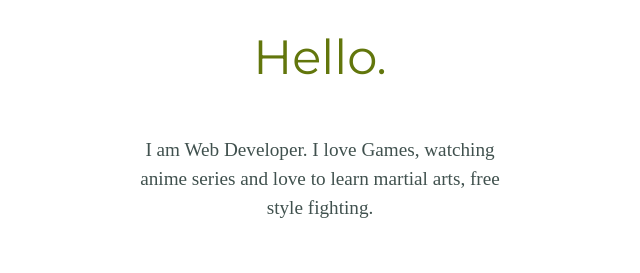
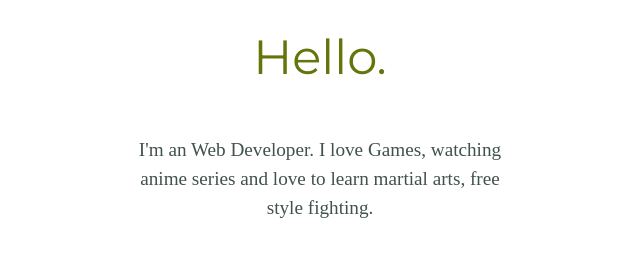
Before and after one commit to Dhanu511/Dhananjaya, a plain HTML site: page index.html in a window 1280 px wide. Shown: the part 1120-1393 px from the top of the page, 320-960 px from the left. Drawn offline with Linux system fonts and the light colour scheme; a web font is replaced by a local one.

Commit message:
Update index.html

```diff
--- a/index.html
+++ b/index.html
@@ -22,7 +22,7 @@
     <div class="profile">
       <img class="img1" src="images/20181105_165942.jpg" alt="my personal picture">
       <h2>Hello.</h2>
-      <p class="p1">I am Web Developer. I love Games, watching anime series and love to
+      <p class="p1">I'm an Web Developer. I love Games, watching anime series and love to
         learn martial arts, free style fighting.</p>
     </div>
     <hr>
```
